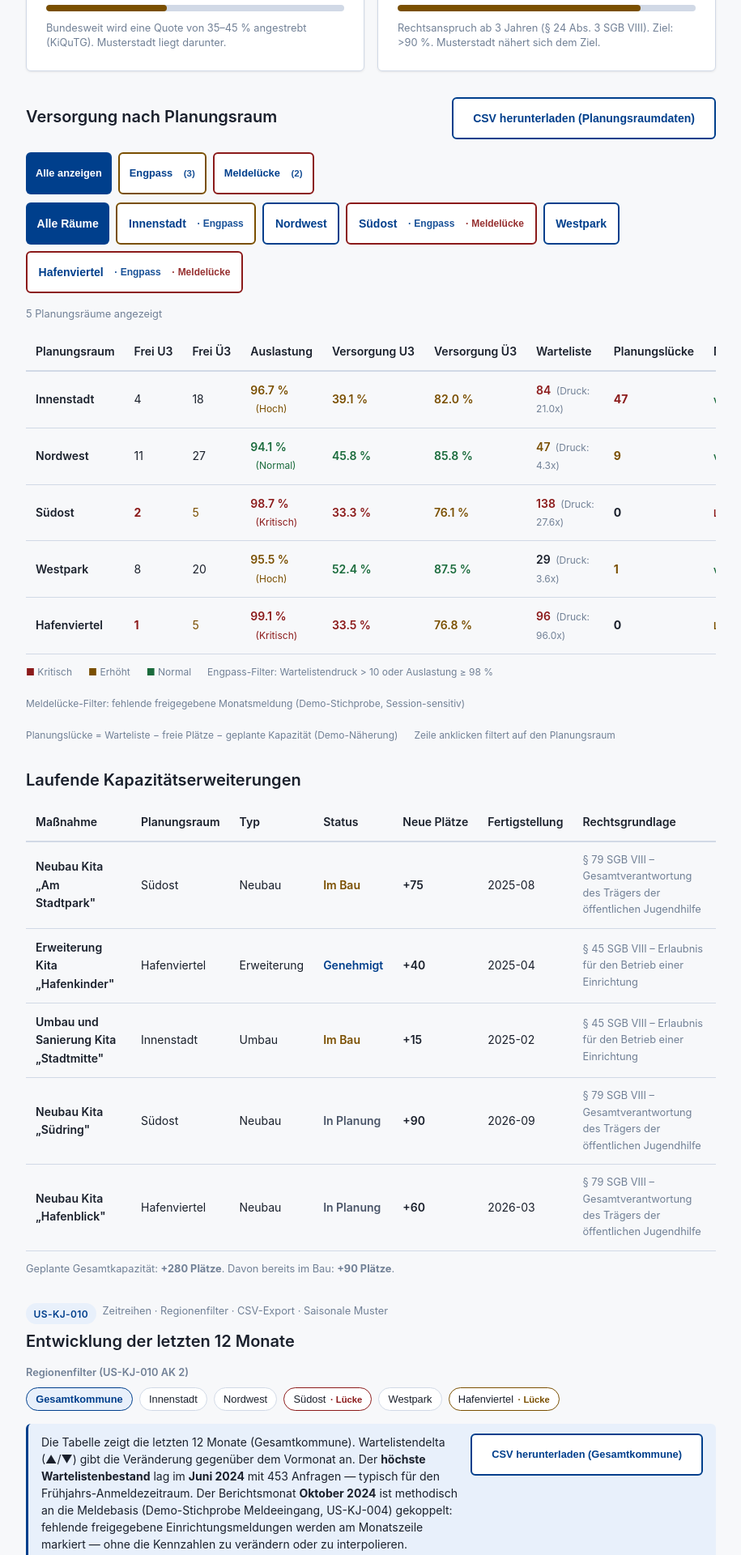
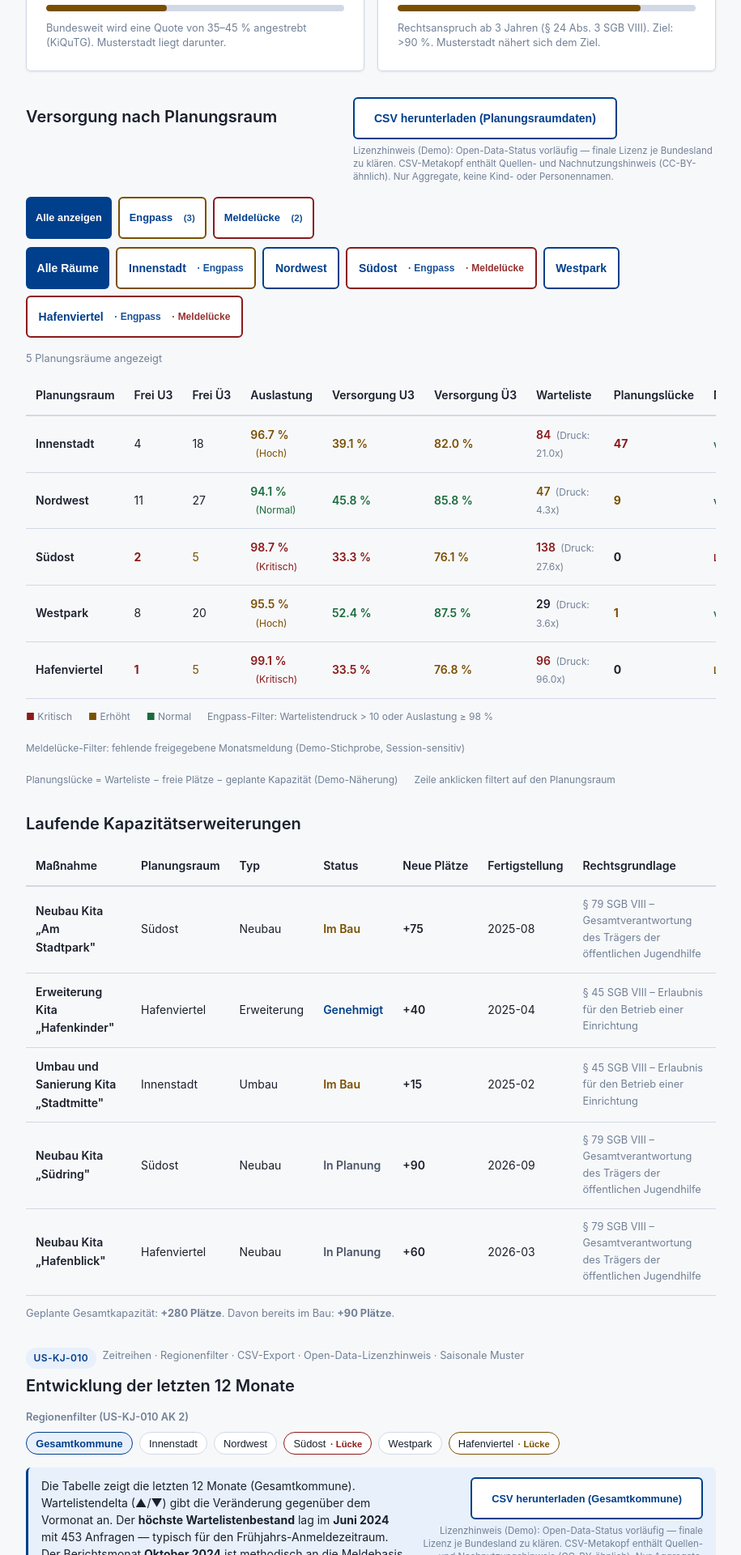
Before and after one commit to d0npedro/open-state, a Next.js app in the folder demo/: page /kita in a window 1280 px wide. Shown: the part 960-2880 px from the top of the page at 81% size, without its empty margins (182-1097 px from the left). Built offline with nearby package versions, Linux system fonts and the light colour scheme.

Commit message:
feat(kita): Open-Data-Lizenzhinweis in öffentlichen CSV-Exporten (US-KJ-010)
Demo-Metakopf und UI-Hinweis: Open-Data vorläufig, finale Lizenz je Bundesland;
CC-BY-ähnliche Nachnutzung mit Quellenangabe. Planungsraum, Zeitreihe, Regionenvergleich.

```diff
--- a/demo/app/kita/page.tsx
+++ b/demo/app/kita/page.tsx
@@ -123,7 +123,7 @@ export default function KitaTransparenzberichtPage() {
         <div style={{ marginBottom: '1rem' }}>
           <div style={{ fontSize: '0.8rem', color: 'var(--color-text-muted)', display: 'flex', gap: '0.5rem', flexWrap: 'wrap', marginBottom: '0.5rem' }}>
             <span className="badge badge-primary">US-KJ-010</span>
-            <span>Zeitreihen · Regionenfilter · CSV-Export · Saisonale Muster</span>
+            <span>Zeitreihen · Regionenfilter · CSV-Export · Open-Data-Lizenzhinweis · Saisonale Muster</span>
           </div>
           <h2>Entwicklung der letzten 12 Monate</h2>
         </div>
@@ -139,7 +139,7 @@ export default function KitaTransparenzberichtPage() {
         <div style={{ marginBottom: '1rem' }}>
           <div style={{ fontSize: '0.8rem', color: 'var(--color-text-muted)', display: 'flex', gap: '0.5rem', flexWrap: 'wrap', marginBottom: '0.5rem' }}>
             <span className="badge badge-primary">US-KJ-010</span>
-            <span>Regionenvergleich · Zwei Planungsräume · 12-Monats-Verlauf · CSV Stichtag/Verlauf</span>
+            <span>Regionenvergleich · Zwei Planungsräume · 12-Monats-Verlauf · CSV Stichtag/Verlauf · Lizenzhinweis</span>
           </div>
           <h2>Regionenvergleich</h2>
         </div>
@@ -165,6 +165,7 @@ export default function KitaTransparenzberichtPage() {
           <li>Einrichtungen mit fehlender freigegebener Monatsmeldung mindern die Aussagekraft residualer Planungslücken (Hinweis only, keine Interpolation). Demo: Planungsraum Südost kann initial eine Meldelücke zeigen – nach Freigabe in der Monatsmeldung geschlossen.</li>
           <li>Zeitreihe (US-KJ-010 AK&nbsp;2 / AK&nbsp;4): Regionenfilter auf Gesamtkommune oder einzelnen Planungsraum. CSV-Export lädt die aktuell gefilterte Zeitreihentabelle (Semikolon, UTF-8 BOM) inkl. Region und Meldebasis-Hinweis — keine Kind- oder Personennamen. Raumreihen sind Demo-Verteilungen der kommunalen Monatsreihe nach Strukturanteilen. Der Berichtsmonat Oktober 2024 ist methodisch an die Meldebasis-Stichprobe gekoppelt (raumbezogen im Filter). Meldelücken werden markiert, ohne Kennzahlen zu verändern oder zu interpolieren.</li>
           <li>Regionenvergleich (US-KJ-010 AK&nbsp;3 / AK&nbsp;4 + Verlauf): Zwei Planungsräume mit denselben Stichtags-Kennzahlen; Δ (A − B) ist rechnerisch und keine automatische Bewertung. Zusätzlich 12-Monats-Verlauf derselben Auswahl A/B (Kennzahl wählbar: Warteliste, Auslastung, freie Plätze, Personalausfall) mit monatsweiser Δ und Meldebasis-Hinweis am Berichtsmonat. CSV-Export (AK&nbsp;4): (1) Stichtags-Auswahl A/B inkl. Δ und Meldebasis; (2) aktiver Verlauf der gewählten Kennzahl (12 Monate · Wert A/B · Δ · Meldebasis). Semikolon, UTF-8 BOM — keine Kind- oder Personennamen. Raumreihen wie Zeitreihenfilter (Demo-Verteilung). Meldebasis je Raum session-sensitiv.</li>
+          <li>CSV-Datenlizenz (US-KJ-010, offene fachliche Frage): Alle öffentlichen Kita-CSV-Exporte (Planungsraumdaten, Zeitreihe, Regionenvergleich Stichtag/Verlauf) tragen im Metakommentarkopf einen Demo-Lizenzhinweis. Open-Data-Status ist vorläufig — finale Lizenz je Bundesland zu klären. Vorschlag Demo-Nachnutzung: CC-BY 4.0-ähnlich mit Quellenangabe „Open State Demo – Kita Transparenzbericht“. Keine amtliche Statistik, nur Aggregate.</li>
         </ul>
       </div>
 
--- a/demo/components/kita/KitaCsvDownload.tsx
+++ b/demo/components/kita/KitaCsvDownload.tsx
@@ -1,6 +1,11 @@
 'use client';
 
 import type { KitaLagebild } from '@/types/kita';
+import {
+  KITA_CSV_LIZENZ_BUTTON_TITLE,
+  KITA_CSV_LIZENZ_META_LINES,
+  KITA_CSV_LIZENZ_UI_HINWEIS,
+} from '@/components/kita/kitaCsvLizenz';
 
 export function KitaCsvDownload({ lagebild }: { lagebild: KitaLagebild }) {
   function handleDownload() {
@@ -37,9 +42,11 @@ export function KitaCsvDownload({ lagebild }: { lagebild: KitaLagebild }) {
     ].join(';'));
 
     const csv = [
-      `# Transparenzbericht Kindertagesbetreuung ${lagebild.kommuneBezeichnung}`,
+      `# Open State – Transparenzbericht Kindertagesbetreuung ${lagebild.kommuneBezeichnung}`,
       `# Datenstand: ${lagebild.stand} | Berichtszeitraum: ${lagebild.berichtszeitraum}`,
       `# Freigegeben: ${lagebild.freigegebenAm} | Version: ${lagebild.version}`,
+      ...KITA_CSV_LIZENZ_META_LINES,
+      '# Trennzeichen: Semikolon · Dezimaltrennzeichen: Komma · Encoding: UTF-8 BOM',
       '',
       header,
       ...rows,
@@ -55,8 +62,20 @@ export function KitaCsvDownload({ lagebild }: { lagebild: KitaLagebild }) {
   }
 
   return (
-    <button className="btn btn-secondary" onClick={handleDownload} style={{ fontSize: '0.875rem' }}>
-      CSV herunterladen (Planungsraumdaten)
-    </button>
+    <div style={{ display: 'flex', flexDirection: 'column', gap: '0.4rem', alignItems: 'flex-start' }}>
+      <button
+        type="button"
+        className="btn btn-secondary"
+        onClick={handleDownload}
+        style={{ fontSize: '0.875rem' }}
+        title={KITA_CSV_LIZENZ_BUTTON_TITLE}
+        aria-label="Planungsraumdaten als CSV herunterladen (Lizenzhinweis im Metakopf)"
+      >
+        CSV herunterladen (Planungsraumdaten)
+      </button>
+      <p style={{ margin: 0, fontSize: '0.72rem', color: 'var(--color-text-muted)', lineHeight: 1.4, maxWidth: '28rem' }}>
+        {KITA_CSV_LIZENZ_UI_HINWEIS}
+      </p>
+    </div>
   );
 }
--- a/demo/components/kita/KitaRegionenVergleich.tsx
+++ b/demo/components/kita/KitaRegionenVergleich.tsx
@@ -5,6 +5,7 @@
  * Dieselben Kernkennzahlen, Differenzspalte, Meldebasis-Kurzmarkierung.
  * CSV-Export der aktiven Vergleichsansicht (US-KJ-010 AK 4).
  * Zeitlicher Verlauf A vs. B über Monate + CSV des aktiven Verlaufs (US-KJ-010 AK 4).
+ * Open-Data-Lizenzhinweis im CSV-Metakopf (Demo vorläufig, siehe kitaCsvLizenz).
  * Keine Chart-Bibliothek — HTML-Tabelle. Keine Bewertung, keine Kind-/Personennamen.
  */
 
@@ -16,6 +17,11 @@ import {
   useMeldeeingangFuerBedarfsplanung,
   type PlanungsraumMeldebasis,
 } from '@/components/kita/KitaBedarfsplanungDatenbasis';
+import {
+  KITA_CSV_LIZENZ_BUTTON_TITLE,
+  KITA_CSV_LIZENZ_META_LINES,
+  KITA_CSV_LIZENZ_UI_HINWEIS,
+} from '@/components/kita/kitaCsvLizenz';
 
 function fmt(n: number) {
   return n.toLocaleString('de-DE');
@@ -319,6 +325,7 @@ export function KitaRegionenVergleich({
       `# Meldebasis_A: ${meldebasisCsvLabel(basisA)}`,
       `# Meldebasis_B: ${meldebasisCsvLabel(basisB)}`,
       '# Keine Kind- oder Personennamen. Keine Einrichtungsindividualdaten. Keine Trendbewertung.',
+      ...KITA_CSV_LIZENZ_META_LINES,
       '# Trennzeichen: Semikolon · Dezimaltrennzeichen: Komma · Encoding: UTF-8 BOM',
       '',
     ];
@@ -380,17 +387,23 @@ export function KitaRegionenVergleich({
           inkl. eigener CSV-Export der aktiven Kennzahl.
           Meldebasis je Raum aus der Demo-Stichprobe (Session-sensitiv).
           Stichtags-CSV (AK&nbsp;4) lädt die aktive Auswahl A/B inkl. Δ und Meldebasis.
+          Lizenzhinweis im CSV-Metakopf (Open-Data vorläufig).
         </div>
+        <div style={{ display: 'flex', flexDirection: 'column', gap: '0.35rem', alignItems: 'flex-end', flex: '0 1 auto' }}>
           <button
             type="button"
             className="btn btn-secondary"
             onClick={handleCsvDownload}
             style={{ fontSize: '0.8rem', flexShrink: 0, whiteSpace: 'nowrap' }}
-          title={`CSV der aktuellen Stichtags-Vergleichsansicht: ${csvButtonLabel}`}
-          aria-label={`Regionenvergleich Stichtag als CSV herunterladen (${csvButtonLabel})`}
+            title={`CSV der aktuellen Stichtags-Vergleichsansicht: ${csvButtonLabel}. ${KITA_CSV_LIZENZ_BUTTON_TITLE}`}
+            aria-label={`Regionenvergleich Stichtag als CSV herunterladen (${csvButtonLabel}; Lizenzhinweis im Metakopf)`}
           >
             CSV herunterladen (Stichtag)
           </button>
+          <p style={{ margin: 0, fontSize: '0.72rem', color: 'var(--color-text-muted)', lineHeight: 1.4, maxWidth: '22rem', textAlign: 'right' }}>
+            {KITA_CSV_LIZENZ_UI_HINWEIS}
+          </p>
+        </div>
       </div>
 
       {/* Auswahl */}
@@ -766,6 +779,7 @@ function VerlaufAvsB({
       `# Meldebasis_B (Stichprobe): ${meldebasisCsvLabel(basisB)}`,
       `# Berichtsmonat_Meldebasis: ${demoKitaMeldeeingang.monatsLabel} (${meldeMonatsIso})`,
       '# Keine Kind- oder Personennamen. Keine Einrichtungsindividualdaten. Keine Trendbewertung. Keine Interpolation.',
+      ...KITA_CSV_LIZENZ_META_LINES,
       '# Trennzeichen: Semikolon · Dezimaltrennzeichen: Komma · Encoding: UTF-8 BOM',
       '',
     ];
@@ -836,21 +850,27 @@ function VerlaufAvsB({
             {raumA.bezeichnung} · {raumB.bezeichnung}
           </span>
         </div>
+        <div style={{ display: 'flex', flexDirection: 'column', gap: '0.35rem', alignItems: 'flex-end', flex: '0 1 auto' }}>
           <button
             type="button"
             className="btn btn-secondary"
             onClick={handleVerlaufCsvDownload}
             style={{ fontSize: '0.8rem', flexShrink: 0, whiteSpace: 'nowrap' }}
-          title={`CSV des aktiven Monatsverlaufs: ${verlaufCsvLabel}`}
-          aria-label={`Verlauf A vs. B als CSV herunterladen (${verlaufCsvLabel})`}
+            title={`CSV des aktiven Monatsverlaufs: ${verlaufCsvLabel}. ${KITA_CSV_LIZENZ_BUTTON_TITLE}`}
+            aria-label={`Verlauf A vs. B als CSV herunterladen (${verlaufCsvLabel}; Lizenzhinweis im Metakopf)`}
           >
             CSV herunterladen (Verlauf)
           </button>
+          <p style={{ margin: 0, fontSize: '0.72rem', color: 'var(--color-text-muted)', lineHeight: 1.4, maxWidth: '22rem', textAlign: 'right' }}>
+            {KITA_CSV_LIZENZ_UI_HINWEIS}
+          </p>
+        </div>
       </div>
 
       <p style={{ fontSize: '0.85rem', color: 'var(--color-text-muted)', margin: '0 0 0.75rem', lineHeight: 1.5 }}>
         Dieselbe Raumauswahl im Monatsverlauf (US-KJ-010 AK&nbsp;4). Eine Kennzahl wählen — Werte A/B und Δ je Monat.
-        CSV-Export lädt genau die aktive Kennzahl und Raumauswahl (12 Monate, Semikolon, UTF-8 BOM).
+        CSV-Export lädt genau die aktive Kennzahl und Raumauswahl (12 Monate, Semikolon, UTF-8 BOM)
+        inkl. Lizenzhinweis im Metakopf.
         Keine Interpolation, keine Trendbewertung. Meldemonat ({demoKitaMeldeeingang.monatsLabel}) mit
         Meldebasis-Hinweis, falls Lücke in A oder B.
       </p>
--- a/demo/components/kita/KitaZeitreiheTabelle.tsx
+++ b/demo/components/kita/KitaZeitreiheTabelle.tsx
@@ -10,6 +10,7 @@
  * Regionenfilter (US-KJ-010 AK 2): Gesamtkommune oder einzelner Planungsraum.
  * CSV-Export (US-KJ-010 AK 4): gefilterte Zeitreihe als maschinenlesbarer Download
  * (Semikolon, UTF-8 BOM, Dezimal-Komma) — nur die aktive Filteransicht.
+ * Open-Data-Lizenzhinweis im CSV-Metakopf (Demo vorläufig, siehe kitaCsvLizenz).
  *
  * Meldebasis (US-KJ-004 → 010): Der mit dem Meldeeingang übereinstimmende Berichtsmonat
  * (Demo: Oktober 2024) erhält bei unvollständiger Stichprobe eine Datenlücken-Markierung.
@@ -27,6 +28,11 @@ import {
   useMeldeeingangFuerBedarfsplanung,
   type PlanungsraumMeldebasis,
 } from '@/components/kita/KitaBedarfsplanungDatenbasis';
+import {
+  KITA_CSV_LIZENZ_BUTTON_TITLE,
+  KITA_CSV_LIZENZ_META_LINES,
+  KITA_CSV_LIZENZ_UI_HINWEIS,
+} from '@/components/kita/kitaCsvLizenz';
 
 // Minimaler Inline-Balken, CSS-only
 function MiniBar({ pct, maxPct = 100, color }: { pct: number; maxPct?: number; color: string }) {
@@ -220,6 +226,7 @@ export function KitaZeitreiheTabelle({
         : '# Meldebasis: Session noch nicht geladen',
       '# Hinweis: Raumreihen sind Demo-Verteilungen der kommunalen Monatsreihe nach Strukturanteilen.',
       '# Keine Kind- oder Personennamen. Keine Interpolation. Keine Trendbewertung.',
+      ...KITA_CSV_LIZENZ_META_LINES,
       '# Trennzeichen: Semikolon · Dezimaltrennzeichen: Komma · Encoding: UTF-8 BOM',
       '',
     ];
@@ -382,16 +389,21 @@ export function KitaZeitreiheTabelle({
           Einrichtungsmeldungen werden am Monatszeile markiert — ohne die Kennzahlen zu verändern
           oder zu interpolieren.
         </div>
+        <div style={{ display: 'flex', flexDirection: 'column', gap: '0.35rem', alignItems: 'flex-end', flex: '0 1 auto' }}>
           <button
             type="button"
             className="btn btn-secondary"
             onClick={handleCsvDownload}
             style={{ fontSize: '0.8rem', flexShrink: 0, whiteSpace: 'nowrap' }}
-          title={`CSV der aktuellen Ansicht: ${filterLabel}`}
-          aria-label={`Zeitreihe als CSV herunterladen (${filterLabel})`}
+            title={`CSV der aktuellen Ansicht: ${filterLabel}. ${KITA_CSV_LIZENZ_BUTTON_TITLE}`}
+            aria-label={`Zeitreihe als CSV herunterladen (${filterLabel}; Lizenzhinweis im Metakopf)`}
           >
             CSV herunterladen ({filterId === FILTER_ALL ? 'Gesamtkommune' : selectedRaum?.bezeichnung ?? 'Filter'})
           </button>
+          <p style={{ margin: 0, fontSize: '0.72rem', color: 'var(--color-text-muted)', lineHeight: 1.4, maxWidth: '22rem', textAlign: 'right' }}>
+            {KITA_CSV_LIZENZ_UI_HINWEIS}
+          </p>
+        </div>
       </div>
 
       {/* Meldebasis-Summenhinweis (Session-sensitiv) */}
--- /dev/null
+++ b/demo/components/kita/kitaCsvLizenz.ts
@@ -0,0 +1,23 @@
+/**
+ * Gemeinsamer Lizenz- und Nutzungs-Hinweis für öffentliche Kita-CSV-Exporte (US-KJ-010).
+ *
+ * Keine endgültige Rechtsentscheidung: Open-Data-Lizenzierung ist je Bundesland zu klären.
+ * Demo macht den Status transparent und schlägt eine vorläufige Nachnutzung mit Quellenangabe vor.
+ * Nur Aggregate — keine Kind- oder Personennamen.
+ */
+
+/** Zeilen für den CSV-Metakommentarkopf (mit führendem `#`). */
+export const KITA_CSV_LIZENZ_META_LINES: readonly string[] = [
+  '# Datenlizenz (Demo-Hinweis, keine endgültige Rechtsentscheidung):',
+  '# Öffentliche Aggregate zur Nachnutzung vorgesehen; finale Open-Data-Lizenz je Bundesland zu klären (US-KJ-010).',
+  '# Vorschlag Demo-Nachnutzung: CC-BY 4.0-ähnlich mit Quellenangabe „Open State Demo – Kita Transparenzbericht“.',
+  '# Keine amtliche Statistik. Keine personen- oder kindbezogenen Einzeldaten. Keine automatische Trendbewertung.',
+];
+
+/** Kurzer UI-Hinweis neben Download-Buttons. */
+export const KITA_CSV_LIZENZ_UI_HINWEIS =
+  'Lizenzhinweis (Demo): Open-Data-Status vorläufig — finale Lizenz je Bundesland zu klären. CSV-Metakopf enthält Quellen- und Nachnutzungshinweis (CC-BY-ähnlich). Nur Aggregate, keine Kind- oder Personennamen.';
+
+/** Kurzer title/aria-Zusatz für Buttons. */
+export const KITA_CSV_LIZENZ_BUTTON_TITLE =
+  'Lizenzhinweis im CSV-Metakopf (Demo: Open-Data vorläufig, CC-BY-ähnlich mit Quellenangabe)';
```
Also changed, not shown: 1 other file (tests, documents, lock files or other folders). Lines whose indentation alone changed are shown as unchanged.
